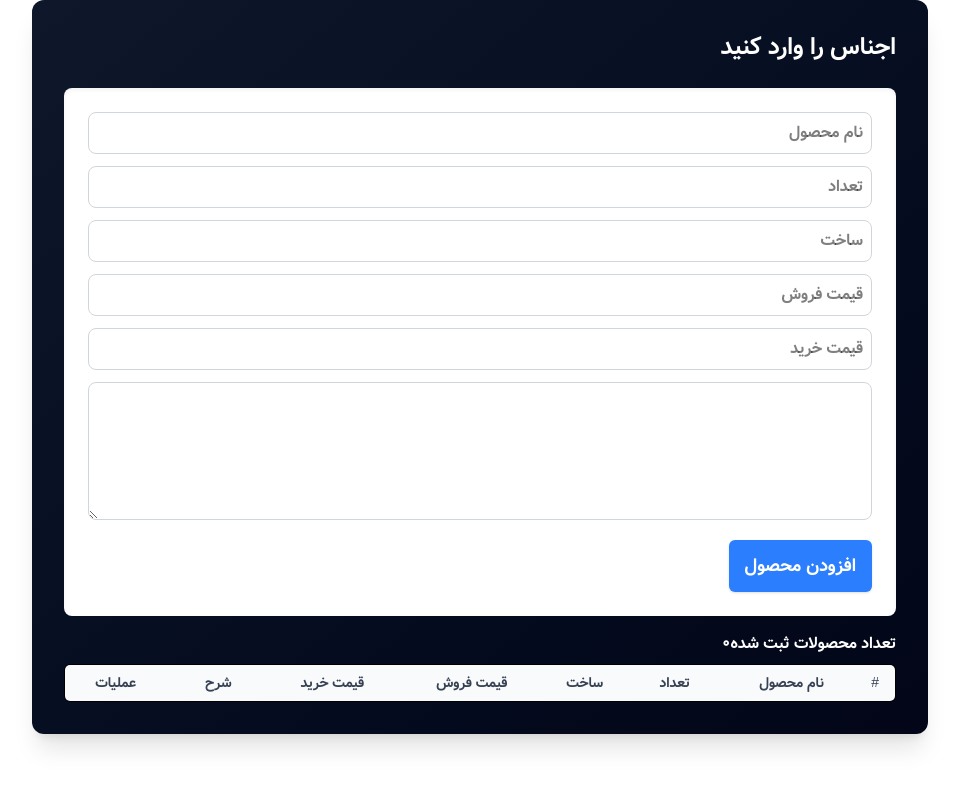
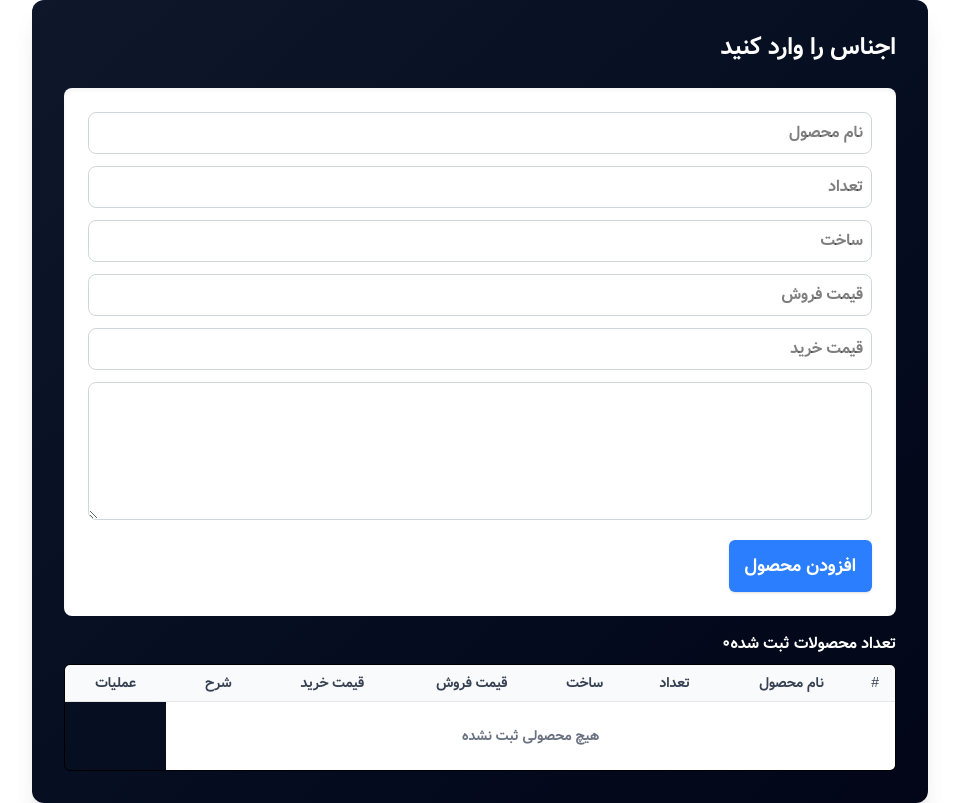
Before and after one commit to frau-azadeh/mini-crm, a Next.js app: page /sell in a window 1280 px wide. Shown: the whole page, without its empty margins (160-1119 px from the left). Built offline with nearby package versions, Linux system fonts and the light colour scheme.

Commit message:
show message "nothing product"

```diff
--- a/src/app/components/sell/ListSell.tsx
+++ b/src/app/components/sell/ListSell.tsx
@@ -44,6 +44,18 @@ const ListSell: React.FC<ListSellTableProps> = ({ sells }) => {
               </th>
             </tr>
           </thead>
+          <tbody className="bg-white divide-y divide-gray-100">
+            {sells.length === 0 &&(
+                  <tr>
+                <td
+                  colSpan={7}
+                  className="px-4 py-6 text-center text-sm text-gray-500"
+                >
+                <p>هیچ محصولی ثبت نشده</p>
+                  </td>
+              </tr>
+            )}
+          </tbody>
         </table>
       </div>
     </div>
```
